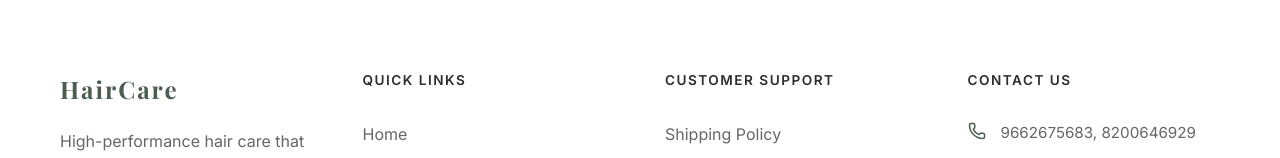
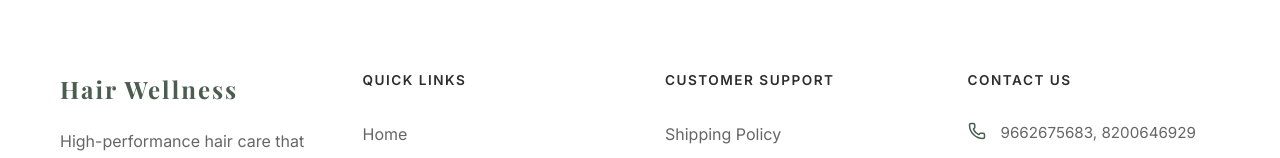
Before and after one commit to dipvijay212/hair_care_frontend, a React (Vite) app: page / in a window 1280 px wide. Shown: the part 4806-4964 px from the top of the page. Built offline with nearby package versions, Linux system fonts and the light colour scheme; no server answers; a web font is replaced by a local one.

Commit message:
Update brand logo text from 'HairCare' to 'Hair Wellness'

```diff
--- a/src/components/Footer.jsx
+++ b/src/components/Footer.jsx
@@ -17,7 +17,7 @@ const Footer = () => {
         <div className="footer-grid">
           {/* Brand Info */}
           <div className="footer-section brand-info">
-            <h3 className="brand-logo">HairCare</h3>
+            <h3 className="brand-logo">Hair Wellness</h3>
             <p>
               High-performance hair care that harnesses the power of botanical
               science to restore your crown.
```
